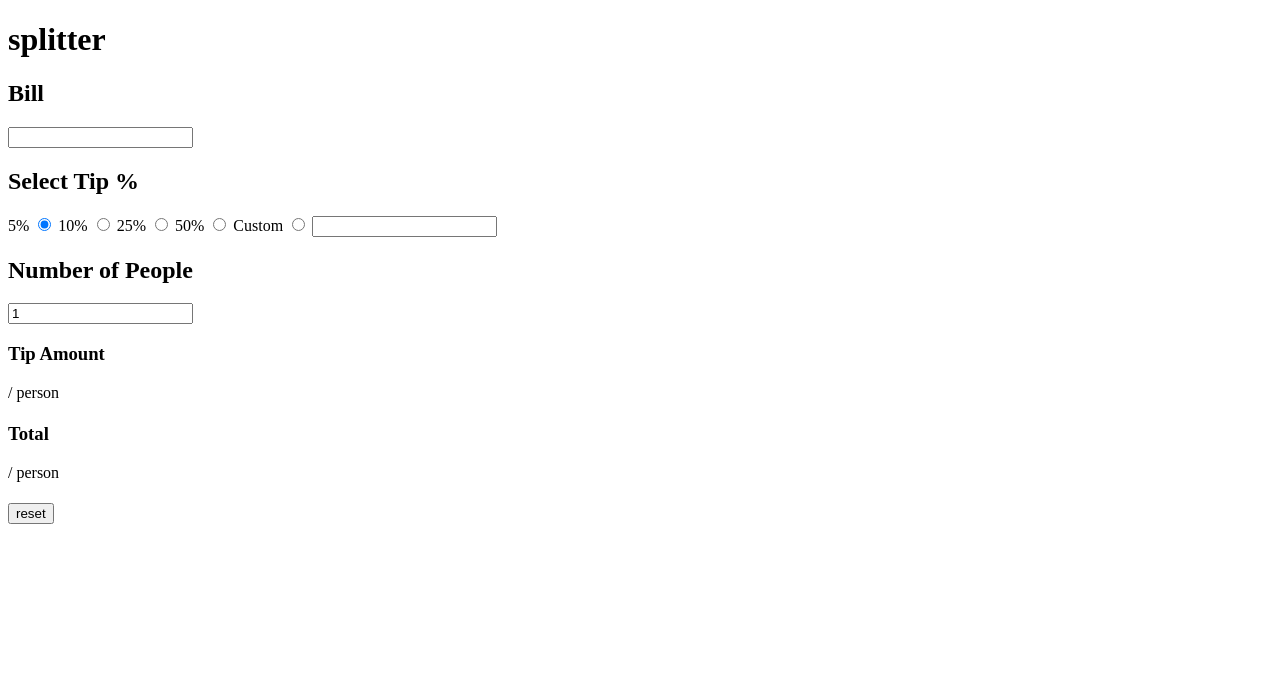
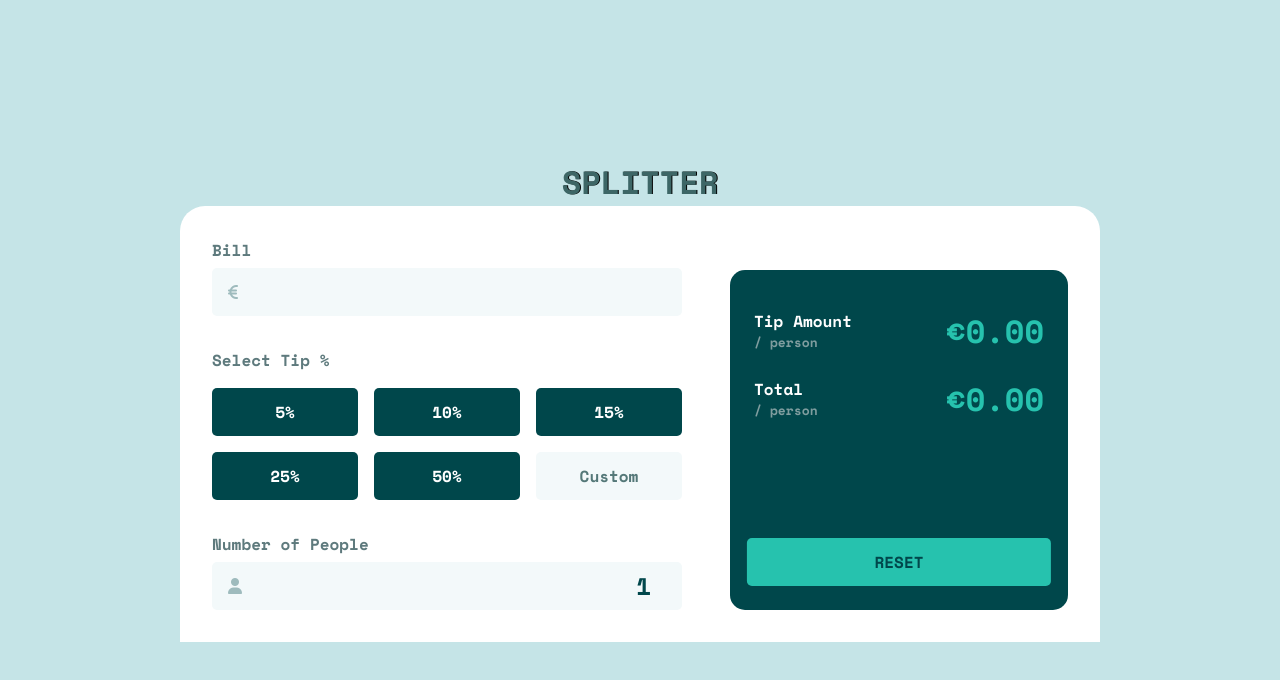
Before and after one commit to csompatt/tip-calculator, a plain HTML site: page index.html in a window 1280 px wide. Drawn offline with nearby package versions, Linux system fonts and the light colour scheme.

Commit message:
Finished design and bug fixed
Finished CSS design and JavaScript bugs fixed

```diff
--- a/index.html
+++ b/index.html
@@ -1,50 +1,76 @@
 <!DOCTYPE html>
-<html>
+<html lang="en">
   <head>
     <meta charset="utf-8" />
     <meta http-equiv="X-UA-Compatible" content="IE=edge" />
     <title>Tip calculator</title>
     <meta name="viewport" content="width=device-width, initial-scale=1" />
+    <link
+      rel="stylesheet"
+      href="https://cdnjs.cloudflare.com/ajax/libs/font-awesome/6.2.0/css/all.min.css"
+      integrity="sha512-xh6O/CkQoPOWDdYTDqeRdPCVd1SpvCA9XXcUnZS2FmJNp1coAFzvtCN9BmamE+4aHK8yyUHUSCcJHgXloTyT2A=="
+      crossorigin="anonymous"
+      referrerpolicy="no-referrer"
+    />
+    <link rel="preconnect" href="https://fonts.googleapis.com" />
+    <link rel="preconnect" href="https://fonts.gstatic.com" crossorigin />
+    <link href="https://fonts.googleapis.com/css2?family=Space+Mono:wght@700&display=swap" rel="stylesheet" />
     <link rel="stylesheet" href="./style.css" />
   </head>
   <body>
     <header>
-      <h1>splitter</h1>
+      <h1 class="header">splitter</h1>
     </header>
-    <main>
+    <main class="main">
       <div class="control-panel">
         <h2>Bill</h2>
-        <input id="bill-input" type="number" />
-
+        <div class="input-container">
+          <i class="fa-solid fa-euro icon"></i>
+          <input id="bill-input" class="input-field" type="number" pattern="\d*" />
+        </div>
         <h2>Select Tip %</h2>
+        <div class="tipping">
+          <input name="tip-amount" id="tip-5" type="radio" value="0.05" />
           <label for="tip-5">5%</label>
-        <input name="tip-amount" id="tip-5" type="radio" value="0.05" checked />
+          <input name="tip-amount" id="tip-10" type="radio" value="0.10" />
           <label for="tip-10">10%</label>
-        <input name="tip-amount" id="tip-10" type="radio" value="0.10" />
+          <input name="tip-amount" id="tip-15" type="radio" value="0.15" />
+          <label for="tip-15">15%</label>
+          <input name="tip-amount" id="tip-25" type="radio" value="0.25" />
           <label for="tip-25">25%</label>
-        <input name="tip-amount" id="tip-25" type="radio" value="0.25" />
+          <input name="tip-amount" id="tip-50" type="radio" value="0.50" />
           <label for="tip-50">50%</label>
-        <input name="tip-amount" id="tip-50" type="radio" value="0.50" />
-        <label for="tip-custom">Custom</label>
+          <div class="custom-tip-wrap">
             <input name="tip-amount" id="custom-tip" type="radio" />
-        <input type="number" id="custom-tip-amount" />
-
+            <label class="custom-tip-label" for="custom-tip">Custom</label>
+            <input class="custom-tip-input input-field" type="number" id="custom-tip-input" pattern="\d*" />
+          </div>
+        </div>
         <h2>Number of People</h2>
-        <input id="number-of-people" type="number" value="1" />
+        <h2 class="error-message">Can't be zero</h2>
+        <div class="input-container">
+          <i class="fa-solid fa-user icon"></i>
+          <input id="number-of-people" class="input-field" type="number" value="1" pattern="\d*" />
+        </div>
       </div>
       <div class="result">
+        <div class="amount-wrap">
+          <div class="amount-text">
             <h3>Tip Amount</h3>
             <p>/ person</p>
-        <h4 class="tip-person"></h4>
-
+          </div>
+          <h4 class="tip-person result-money">€0.00</h4>
+        </div>
+        <div class="amount-wrap">
+          <div class="amount-text">
             <h3>Total</h3>
             <p>/ person</p>
-        <h4 class="total-person"></h4>
-
-        <button id="reset-button">reset</button>
+          </div>
+          <h4 class="total-person result-money">€0.00</h4>
+        </div>
+        <a id="reset-button">reset</a>
       </div>
     </main>
-
     <script src="./script.js" async defer></script>
   </body>
 </html>
--- a/script.js
+++ b/script.js
@@ -1,52 +1,93 @@
-const inputs = document.querySelectorAll('input');
-const radios = document.querySelectorAll('input[name="tip-amount"]');
+const inputs = document.querySelectorAll('input'); // EVERY INPUT
+const radios = document.querySelectorAll('input[name="tip-amount"]'); // EVERY RADIO BUTTON
 
-const billInput = document.getElementById('bill-input');
-const numberOfPeople = document.getElementById('number-of-people');
-const tipAmountPerPerson = document.querySelector('.tip-person');
-const totalAmountPerPerson = document.querySelector('.total-person');
-const customTipSelector = document.getElementById('custom-tip');
-const customTipAmount = document.getElementById('custom-tip-amount');
-const resetButton = document.getElementById('reset-button');
+const pageBody = document.getElementsByName('body'); // BODY ELEMENT
+const billInput = document.getElementById('bill-input'); // BILL AMOUNT INPUT ELEMENT
+const numberOfPeopleInput = document.getElementById('number-of-people'); // NUMBER OF PEOPLE INPUT ELEMENT
+const tipAmountPerPerson = document.querySelector('.tip-person'); // TIP/PERSON H4 ELEMENT
+const totalAmountPerPerson = document.querySelector('.total-person'); // TOTAL/PERSON H4 ELEMENT
+const customTipRadio = document.getElementById('custom-tip'); // CUSTOM TIP RADIO BUTTON
+const customTipInput = document.getElementById('custom-tip-input'); // CUSTOM TIP INPUT ELEMENT
+const customTipLabel = document.querySelector('.custom-tip-label'); // CUSTOM TIP LABEL ELEMENT
+const resetButton = document.getElementById('reset-button'); // RESET BUTTON
+const errorMessage = document.querySelector('.error-message'); // ERROR MESSAGE IF NUMBER OF PEOPLE IS 0 OR LESS (H2)
+
+let numberOfPeople = 1; // NUMBER OF THE PEOPLE
+
+// ***** CALCULATING FUNCTIONS *****
 
 function roundTwoDecimals(number) {
   return Math.round(number * 100) / 100;
 }
 
 function calculateTip(selectedTip) {
-  return roundTwoDecimals((billInput.value * selectedTip.value) / numberOfPeople.value);
+  return roundTwoDecimals((billInput.value * selectedTip.value) / numberOfPeople);
 }
 
 function calculateTotalPerPerson(selectedTip) {
-  return calculateTip(selectedTip) + billInput.value / numberOfPeople.value;
+  return roundTwoDecimals(calculateTip(selectedTip) + billInput.value / numberOfPeople);
 }
 
 function calculateCustomTip() {
-  return roundTwoDecimals((billInput.value * customTipAmount.value) / 100 / numberOfPeople.value);
+  return roundTwoDecimals((billInput.value * customTipInput.value) / 100 / numberOfPeople);
 }
 
 function calculateCustomTotalPerPerson() {
-  return calculateCustomTip() + billInput.value / numberOfPeople.value;
+  return roundTwoDecimals(calculateCustomTip() + billInput.value / numberOfPeople);
 }
 
+// ***** CHECK THE NUMBER OF PEOPLE, IF 0 OR LESS SHOW ERROR MSG *****
+
+numberOfPeopleInput.addEventListener('input', function () {
+  numberOfPeople = numberOfPeopleInput.value;
+
+  if (numberOfPeople <= 0) {
+    errorMessage.style.display = 'inline-block';
+    numberOfPeopleInput.classList.add('error-message-border');
+  } else {
+    numberOfPeopleInput.classList.remove('error-message-border');
+    errorMessage.style.display = 'none';
+  }
+});
+
+// ***** CHECK WHICH TIP SELECTED AND PRINT THE RESULT ******
+
 inputs.forEach(function (elem) {
+  let selectedTip;
+
   elem.addEventListener('input', function printTip() {
-    if (customTipSelector.checked) {
-      tipAmountPerPerson.textContent = calculateCustomTip();
-      totalAmountPerPerson.textContent = calculateCustomTotalPerPerson();
+    if (customTipRadio.checked) {
+      tipAmountPerPerson.textContent = '€' + calculateCustomTip();
+      totalAmountPerPerson.textContent = '€' + calculateCustomTotalPerPerson();
+
+      customTipLabel.style.display = 'none';
+      customTipInput.style.display = 'block';
     } else {
-      const selectedTip = document.querySelector('input[name="tip-amount"]:checked');
-      tipAmountPerPerson.textContent = calculateTip(selectedTip);
-      totalAmountPerPerson.textContent = calculateTotalPerPerson(selectedTip);
+      selectedTip = document.querySelector('input[name="tip-amount"]:checked');
+      customTipRadio.checked = false;
+      customTipInput.style.display = 'none';
+      customTipLabel.style.display = 'flex';
+
+      if (selectedTip) {
+        tipAmountPerPerson.textContent = '€' + calculateTip(selectedTip);
+        totalAmountPerPerson.textContent = '€' + calculateTotalPerPerson(selectedTip);
+      }
     }
   });
 });
 
+// ***** RESET *****
+
 resetButton.addEventListener('click', function () {
-  inputs.forEach(function (elem) {
-    elem.value = 0;
+  numberOfPeople = 1;
+  billInput.value = '';
+  tipAmountPerPerson.textContent = '0.00 €';
+  totalAmountPerPerson.textContent = '0.00 €';
+  customTipInput.style.display = 'none';
+  customTipLabel.style.display = 'flex';
+  customTipInput.value = '';
+
+  radios.forEach(function (elem) {
+    elem.checked = false;
   });
-  numberOfPeople.value = 1;
-  tipAmountPerPerson.textContent = '';
-  totalAmountPerPerson.textContent = '';
 });
--- a/style.css
+++ b/style.css
@@ -0,0 +1,221 @@
+:root {
+  --dark-green-color: #00474b;
+  --light-green-color: #26c2ae;
+  --icons-color: #9ebbbd;
+  --white-color: #ffffff;
+  --input-background-color: #f3f9fa;
+  --outline-color: #979797;
+  --secondary-header-color: #5e7a7d;
+  --input-field-color: #f3f9fa;
+  --error-color: #e17457;
+  --input-font-size: 1.5rem;
+}
+
+* {
+  box-sizing: border-box;
+  margin: 0;
+  padding: 0;
+  font-family: 'Space Mono', monospace;
+}
+
+html {
+  width: 100%;
+  height: 100%;
+  font-size: 16px;
+}
+
+.input-container,
+.result {
+  position: relative;
+}
+
+body,
+label,
+#reset-button,
+.amount-wrap {
+  display: flex;
+  align-items: center;
+}
+
+body,
+label,
+#reset-button {
+  justify-content: center;
+}
+
+input[type='radio'],
+.custom-tip-input,
+.error-message {
+  display: none;
+}
+
+body {
+  flex-direction: column;
+  width: 100%;
+  min-height: 100vh;
+  background-color: #c5e4e7;
+}
+
+.header {
+  text-transform: uppercase;
+  text-shadow: 1px 0 #000000;
+  color: #3d6666;
+}
+
+.main {
+  width: 100vw;
+  padding: 2rem;
+  border-radius: 1.5625rem 1.5625rem 0 0;
+  background-color: var(--white-color);
+}
+
+h2 {
+  display: inline-block;
+  font-size: 1rem;
+  color: var(--secondary-header-color);
+}
+
+h2:not(:first-child),
+.result {
+  margin-top: 2rem;
+}
+
+h2:not(:nth-child(3)) {
+  margin-bottom: 0.375rem;
+}
+
+h2:nth-child(3) {
+  margin-bottom: 1rem;
+}
+
+.icon {
+  position: absolute;
+  transform: translateY(-50%);
+  top: 50%;
+  margin-left: 1rem;
+  color: #9ebbbd;
+}
+
+.input-field {
+  width: 100%;
+  height: 3rem;
+  border: 0;
+  border-radius: 0.3125rem;
+  background-color: var(--input-field-color);
+}
+
+.tipping {
+  display: grid;
+  grid-template-columns: repeat(2, 1fr);
+  grid-template-rows: repeat(3, 1fr);
+  gap: 1rem;
+  color: var(--white-color);
+}
+
+label {
+  width: 9.125rem;
+  height: 3rem;
+  border-radius: 0.3125rem;
+  background-color: var(--dark-green-color);
+}
+
+input {
+  padding: 0 1rem 0 1rem;
+  text-align: end;
+  font-size: var(--input-font-size);
+  color: var(--dark-green-color);
+}
+
+input:focus {
+  outline: none !important;
+  border: 2px solid var(--light-green-color);
+}
+
+input[type='radio']:checked + label {
+  background-color: var(--light-green-color);
+  color: var(--dark-green-color);
+}
+
+.custom-tip-label {
+  background-color: var(--input-background-color);
+  color: #547878;
+}
+
+.custom-tip-input {
+  width: 9.125rem;
+  height: 3rem;
+  box-shadow: inset 0px 0px 0px 2px var(--light-green-color);
+  background-color: var(--input-background-color);
+}
+
+.error-message {
+  text-align: end;
+  color: var(--error-color);
+}
+
+.error-message-border {
+  border: 2px solid #e17457 !important;
+}
+
+.result {
+  border-radius: 0.9375rem;
+  padding: 2.3125rem 1.5rem 1.5rem 1.5rem;
+  background-color: var(--dark-green-color);
+}
+
+.amount-wrap {
+  justify-content: space-between;
+}
+
+.amount-wrap:nth-child(2) {
+  margin: 1.25rem 0 2rem 0;
+}
+
+h3 {
+  font-size: 1rem;
+  line-height: 1.4812rem;
+  color: var(--white-color);
+}
+
+p {
+  font-size: 0.8125rem;
+  line-height: 1.2031rem;
+  color: #7f9d9f;
+}
+
+.result-money {
+  font-size: 2rem;
+  color: var(--light-green-color);
+}
+
+#reset-button {
+  width: 100%;
+  height: 3rem;
+  border-radius: 0.3125rem;
+  text-transform: uppercase;
+  background-color: var(--light-green-color);
+  color: var(--dark-green-color);
+}
+
+@media (min-width: 600px) {
+  .main {
+    display: grid;
+    grid-template-columns: repeat(2, 1fr);
+    column-gap: 3rem;
+    width: 57.5rem;
+    max-height: 30.0625rem;
+  }
+
+  .tipping {
+    grid-template-columns: repeat(3, 1fr);
+    grid-template-rows: repeat(2, 1fr);
+  }
+
+  #reset-button {
+    position: absolute;
+    transform: translate(-50%, 50%);
+    left: 50%;
+    bottom: 3rem;
+    width: 90%;
+  }
+}
```
Lines whose indentation alone changed are shown as unchanged.
